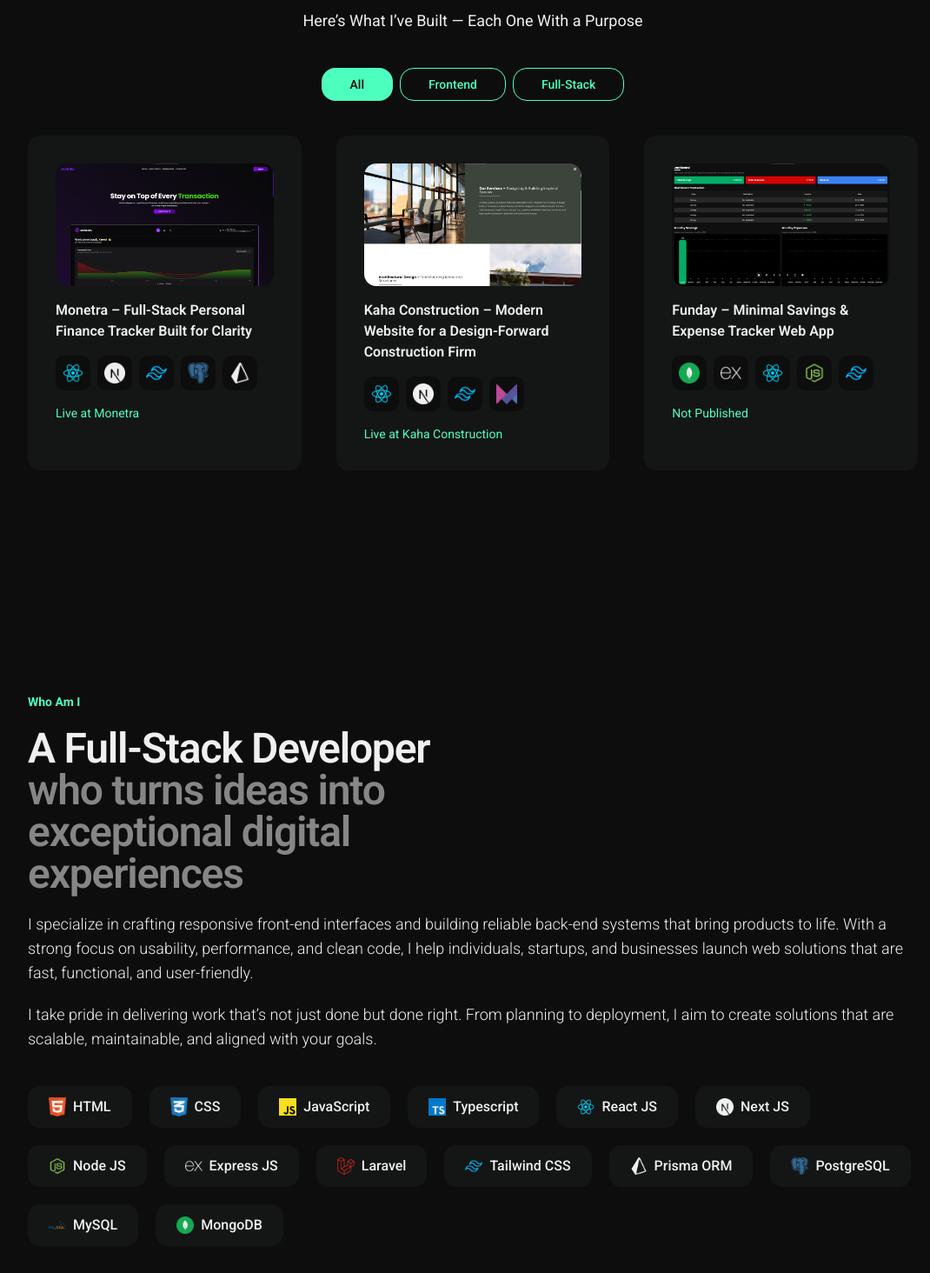
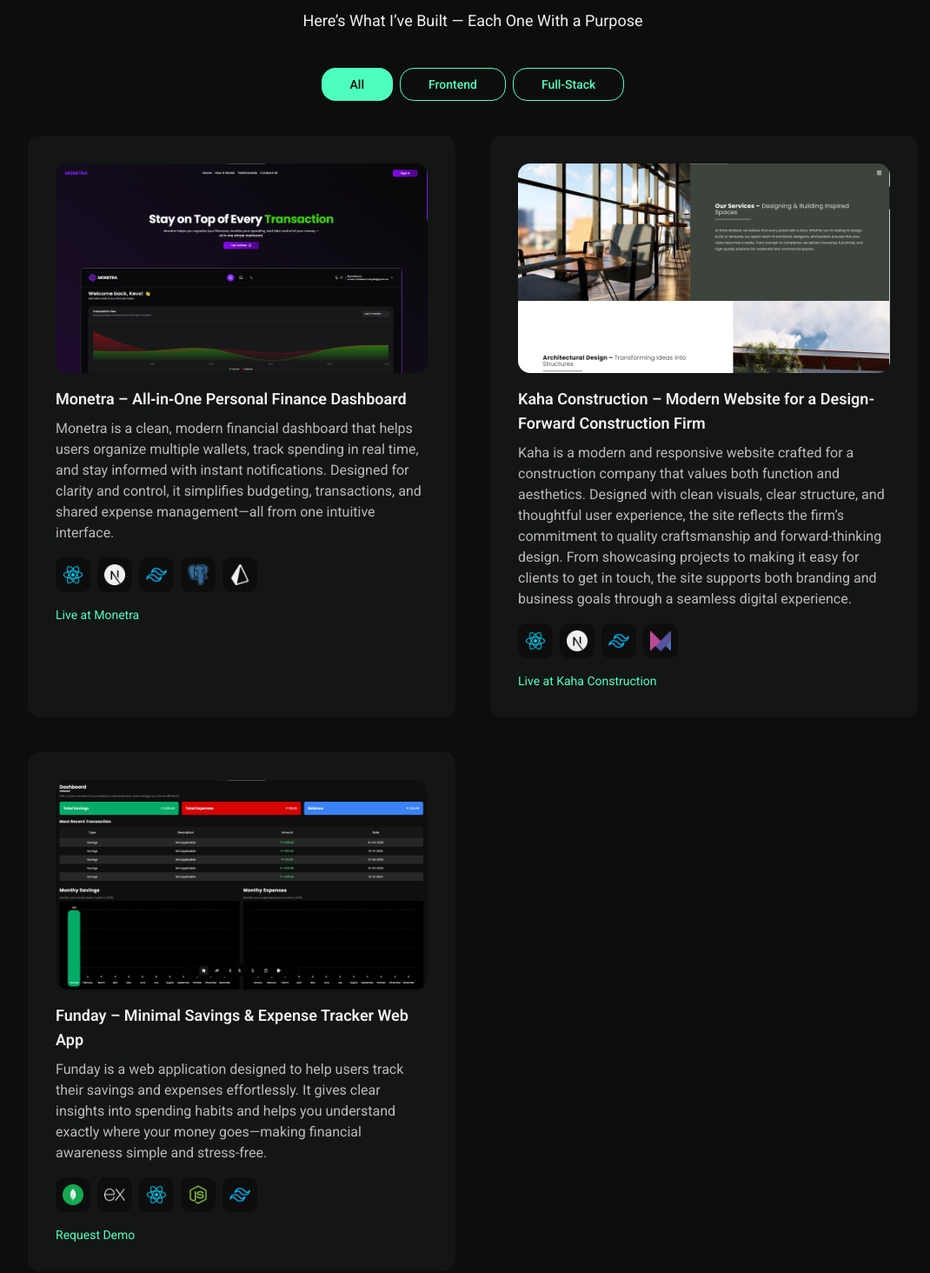
Before and after one commit to kevsuxdev/portfolio-v3, a Next.js app: page / in a window 1280 px wide. Shown: the part 970-2434 px from the top of the page at 87% size, without its empty margins (96-1166 px from the left). Built offline with nearby package versions, Linux system fonts and the light colour scheme; a web font is replaced by a local one.

Commit message:
change project card layout.

```diff
--- a/app/monetra/page.tsx
+++ /dev/null
@@ -1,12 +0,0 @@
-import Header from '@/components/Header/Header'
-import React from 'react'
-
-const MonetraPage = () => {
-  return (
-    <main>
-      <Header />
-    </main>
-  )
-}
-
-export default MonetraPage
--- a/components/Cards/FeaturedProjectCard.tsx
+++ b/components/Cards/FeaturedProjectCard.tsx
@@ -5,6 +5,7 @@ import React from 'react'
 interface Props {
     coverPhoto: StaticImageData
     title: string
+    description: string
     type: string,
     technologies: StaticImageData[]
     link?: {
@@ -13,7 +14,10 @@ interface Props {
     }
 }
 
-const FeaturedProjectCard = ({ coverPhoto, title, technologies, link } : Props) => {
+const FeaturedProjectCard = ({ coverPhoto, title, description, technologies, link } : Props) => {
+
+
+
   return (
     <article className='p-8 bg-accent rounded-xl flex flex-col gap-4 w-full h-full'>
         <Image
@@ -23,7 +27,10 @@ const FeaturedProjectCard = ({ coverPhoto, title, technologies, link } : Props)
             height={500}
             className='object-contain rounded-xl w-full'
         />
-        <h3 className='text-base font-semibold'>{title}</h3>
+        <article className='flex flex-col gap-2 w-full'>
+            <h3 className='text-lg font-semibold max-lg:text-base'>{title}</h3>
+            <p className='text-white/70 max-lg:text-sm'>{description}</p>
+        </article>
         <div className='flex items-start gap-2 w-full flex-wrap'>
             {technologies.map((technology, index) => (
                 <Image
@@ -45,7 +52,12 @@ const FeaturedProjectCard = ({ coverPhoto, title, technologies, link } : Props)
                     >
                         Live at {link.title}
                     </Link>
-                ) : 'Not Published'
+                ) : <Link
+                        href='#contact'
+                        className='text-sm text-primary hover:underline'
+                    >
+                        Request Demo
+                    </Link>
             }
         </p>
     </article>
--- a/components/Cursor.tsx
+++ b/components/Cursor.tsx
@@ -24,7 +24,6 @@ useEffect(() => {
   window.addEventListener('mousemove', (event) => {
     coords.x = event.clientX
     coords.y = event.clientY
-    console.log(coords)
   })
 
   const animateCircles = () => {
--- /dev/null
+++ b/components/ProjectPageLayout.tsx
@@ -0,0 +1,11 @@
+import React from 'react'
+
+const ProjectPageLayout = () => {
+  return (
+    <main>
+      <h1>Main Content</h1>
+    </main>
+  )
+}
+
+export default ProjectPageLayout
--- a/components/Sections/FeaturedProjects.tsx
+++ b/components/Sections/FeaturedProjects.tsx
@@ -51,7 +51,7 @@ const FeaturedProjects = () => {
             ))}
         </article>
         {projects.length > 0 ? (
-            <motion.aside variants={containerVariant} initial='initial' animate='animate' className='grid grid-cols-3 max-lg:grid-cols-1 w-full gap-10'>
+            <motion.aside variants={containerVariant} initial='initial' animate='animate' className='grid grid-cols-2 max-lg:grid-cols-1 w-full gap-10'>
                 {projects.map((project) => (
                     <motion.article variants={projectCardVariant}  key={project.id}>
                         <FeaturedProjectCard {...project}/>
@@ -59,7 +59,7 @@ const FeaturedProjects = () => {
                 ))}
             </motion.aside>
         ) : (
-            <h2 className='text-3xl font-semibold uppercase text-primary'>No Projects Yet</h2>
+            <h2 className='text-3xl font-semibold uppercase text-primary'>No Projects </h2>
         )}
     </section>
   )
--- a/constant/index.ts
+++ b/constant/index.ts
@@ -13,7 +13,8 @@ export const listOfProjects = [
     id: 1,
     type: 'Full-Stack',
     coverPhoto: images.monetra,
-    title: 'Monetra – Full-Stack Personal Finance Tracker Built for Clarity',
+    title: 'Monetra – All‑in‑One Personal Finance Dashboard',
+    description: "Monetra is a clean, modern financial dashboard that helps users organize multiple wallets, track spending in real time, and stay informed with instant notifications. Designed for clarity and control, it simplifies budgeting, transactions, and shared expense management—all from one intuitive interface.",
     technologies: [
       images.react,
       images.next,
@@ -32,6 +33,8 @@ export const listOfProjects = [
     coverPhoto: images.kaha,
     title:
       'Kaha Construction – Modern Website for a Design-Forward Construction Firm',
+    description:
+      'Kaha is a modern and responsive website crafted for a construction company that values both function and aesthetics. Designed with clean visuals, clear structure, and thoughtful user experience, the site reflects the firm’s commitment to quality craftsmanship and forward-thinking design. From showcasing projects to making it easy for clients to get in touch, the site supports both branding and business goals through a seamless digital experience.',
     technologies: [
       images.react,
       images.next,
@@ -48,6 +51,8 @@ export const listOfProjects = [
     type: 'Full-Stack',
     coverPhoto: images.funday,
     title: 'Funday – Minimal Savings & Expense Tracker Web App',
+    description:
+      'Funday is a web application designed to help users track their savings and expenses effortlessly. It gives clear insights into spending habits and helps you understand exactly where your money goes—making financial awareness simple and stress-free.',
     technologies: [
       images.mongoDB,
       images.express,
```
